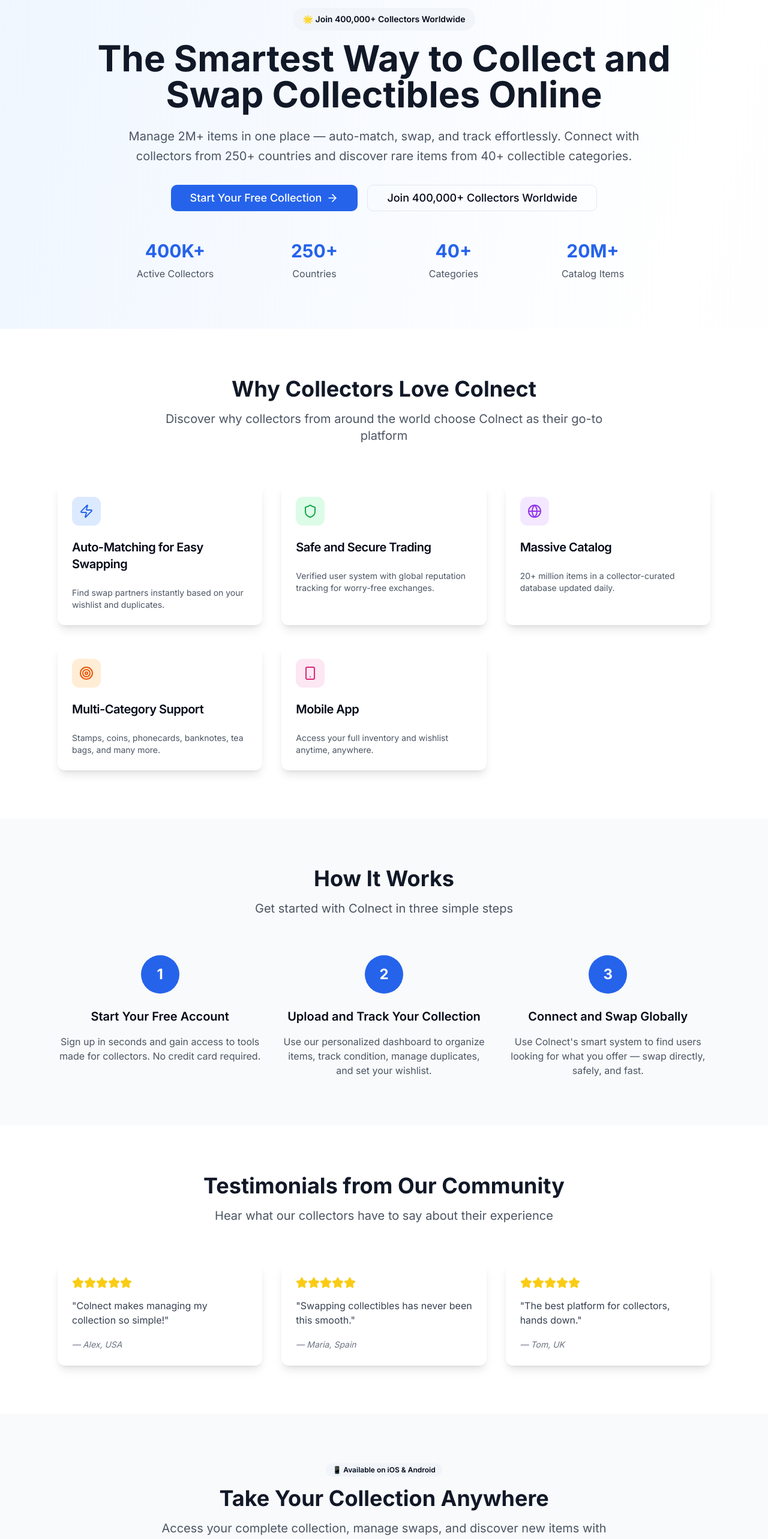
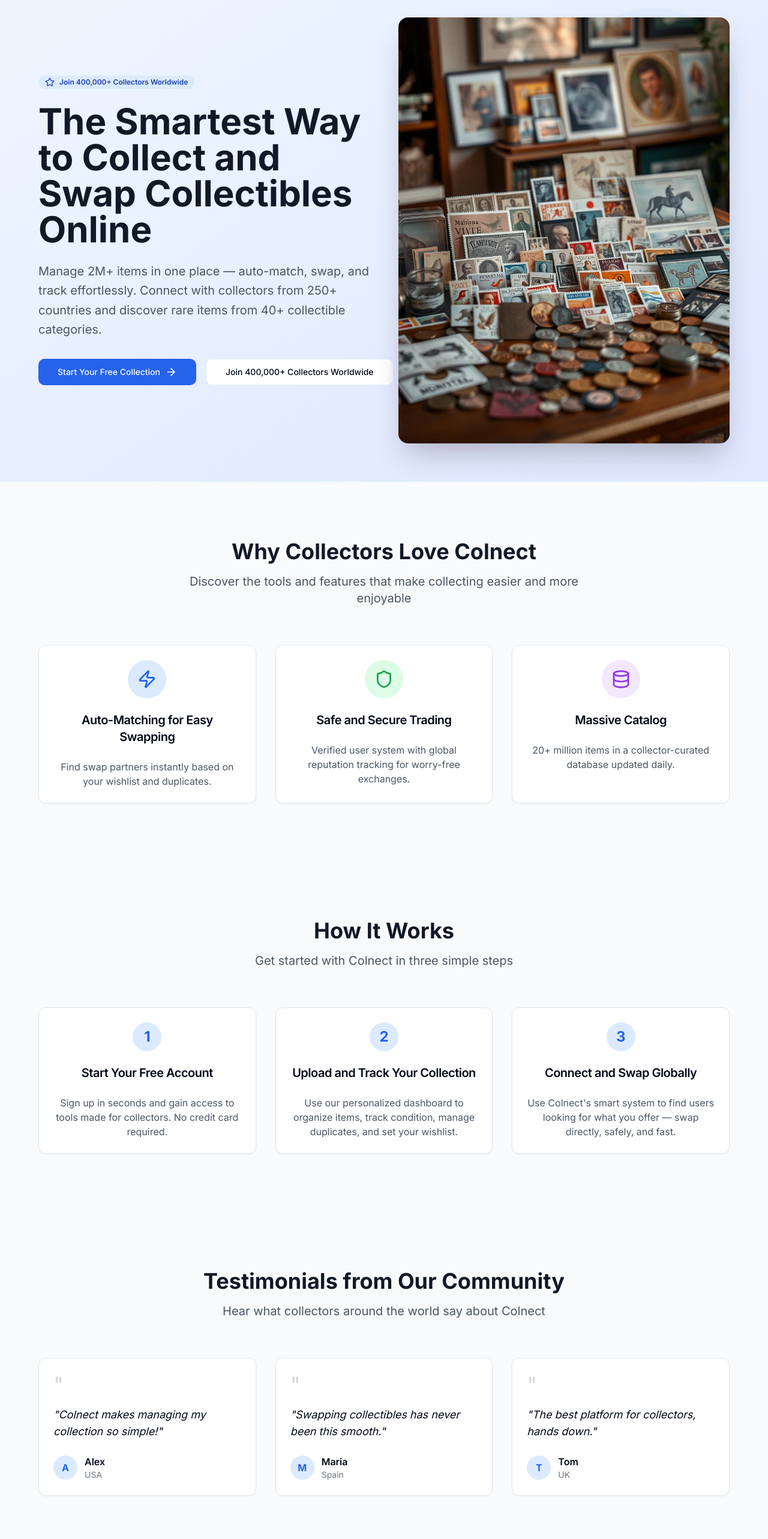
Before and after one commit to emaistia/colnect-eng, a Next.js app: page / in a window 1280 px wide. Shown: the part 140-2705 px from the top of the page at 60% size. Built offline with nearby package versions, Linux system fonts and the light colour scheme.

Commit message:
feat: update content to match PDF while preserving v40 design
Update all content to match PDF specifications while keeping v40 design intact.

#VERCEL_SKIP

Co-authored-by: null <215153435+emaistia@users.noreply.github.com>

```diff
--- a/app/components/faq-section.tsx
+++ b/app/components/faq-section.tsx
@@ -38,8 +38,8 @@ export function FAQSection() {
               Can I trade coins and stamps internationally?
             </AccordionTrigger>
             <AccordionContent className="px-6 pb-4 text-gray-600">
-              Colnect connects collectors from 250+ countries worldwide. You can safely trade coins, stamps, and other
-              collectibles internationally with our verified user system.
+              Absolutely! Colnect connects collectors from 250+ countries worldwide. You can safely trade coins, stamps,
+              and other collectibles internationally with our verified user system.
             </AccordionContent>
           </AccordionItem>
 
--- a/app/layout.tsx
+++ b/app/layout.tsx
@@ -10,8 +10,9 @@ const inter = Inter({ subsets: ["latin"] })
 export const metadata: Metadata = {
   title: "Colnect - The Smartest Way to Collect and Swap Collectibles Online",
   description:
-    "Track, catalog, and exchange rare items from 40+ collectible categories. Join 400,000+ collectors in 250+ countries. Auto-match, swap, and track effortlessly.",
-  keywords: "collectibles, stamps, coins, trading cards, swap, collect, catalog, collectors community",
+    "Manage 2M+ items in one place — auto-match, swap, and track effortlessly. Connect with collectors from 250+ countries and discover rare items from 40+ collectible categories.",
+  keywords:
+    "collectibles, stamps, coins, trading cards, swap, collect, catalog, collectors community, auto-matching, secure trading",
   openGraph: {
     title: "Colnect - The Smartest Way to Collect and Swap Collectibles Online",
     description: "Manage 2M+ items in one place — auto-match, swap, and track effortlessly",
--- a/app/page.tsx
+++ b/app/page.tsx
@@ -4,9 +4,9 @@ import { useState } from "react"
 import Image from "next/image"
 import Link from "next/link"
 import { Button } from "@/components/ui/button"
-import { Card, CardContent, CardDescription, CardHeader, CardTitle } from "@/components/ui/card"
+import { Card, CardContent, CardHeader, CardTitle } from "@/components/ui/card"
 import { Badge } from "@/components/ui/badge"
-import { ArrowRight, Globe, Shield, Smartphone, Star, Zap, Target } from "lucide-react"
+import { ArrowRight, Shield, Star, Zap, Database, CheckCircle } from "lucide-react"
 import { EmailSignupForm } from "./components/email-signup-form"
 import { SignupModal } from "./components/signup-modal"
 import { FAQSection } from "./components/faq-section"
@@ -38,239 +38,235 @@ export default function LandingPage() {
       </header>
 
       {/* Hero Section - Updated with PDF content */}
-      <section className="py-20 px-4">
-        <div className="container mx-auto text-center max-w-6xl">
-          <div className="mb-8">
-            <Badge variant="secondary" className="mb-4 px-4 py-2 text-sm">
-              🌟 Join 400,000+ Collectors Worldwide
+      <section className="pt-24 pb-16 bg-gradient-to-br from-blue-50 to-indigo-100">
+        <div className="container mx-auto px-4">
+          <div className="max-w-6xl mx-auto">
+            <div className="grid lg:grid-cols-2 gap-12 items-center">
+              <div className="text-center lg:text-left">
+                <Badge className="mb-6 bg-blue-100 text-blue-800 hover:bg-blue-200">
+                  <Star className="w-4 h-4 mr-2" />
+                  Join 400,000+ Collectors Worldwide
                 </Badge>
                 <h1 className="text-4xl md:text-6xl font-bold text-gray-900 mb-6 leading-tight">
                   The Smartest Way to Collect and Swap Collectibles Online
                 </h1>
-            <p className="text-xl text-gray-600 mb-8 max-w-4xl mx-auto leading-relaxed">
+                <p className="text-xl text-gray-600 mb-8 leading-relaxed">
                   Manage 2M+ items in one place — auto-match, swap, and track effortlessly. Connect with collectors from
                   250+ countries and discover rare items from 40+ collectible categories.
                 </p>
+                <div className="flex flex-col sm:flex-row gap-4 justify-center lg:justify-start">
+                  <Button size="lg" className="bg-blue-600 hover:bg-blue-700">
+                    Start Your Free Collection
+                    <ArrowRight className="ml-2 h-5 w-5" />
+                  </Button>
+                  <Button size="lg" variant="outline">
+                    Join 400,000+ Collectors Worldwide
+                  </Button>
+                </div>
               </div>
 
-          <div className="flex flex-col sm:flex-row gap-4 justify-center items-center mb-12">
-            <Button
-              size="lg"
-              onClick={() => setShowSignupModal(true)}
-              className="bg-blue-600 hover:bg-blue-700 text-white px-8 py-4 text-lg"
-            >
-              Start Your Free Collection <ArrowRight className="ml-2 h-5 w-5" />
-            </Button>
-            <Button size="lg" variant="outline" asChild className="px-8 py-4 text-lg bg-transparent">
-              <Link href="https://colnect.com/en/collectors" target="_blank">
-                Join 400,000+ Collectors Worldwide
-              </Link>
-            </Button>
+              <div className="relative">
+                <div className="relative z-10">
+                  <Image
+                    src="/images/collection-image.jpeg"
+                    alt="Stamp and coin collection on display - Colnect collector platform"
+                    width={600}
+                    height={400}
+                    className="rounded-2xl shadow-2xl"
+                  />
                 </div>
-
-          {/* Stats */}
-          <div className="grid grid-cols-2 md:grid-cols-4 gap-8 max-w-4xl mx-auto">
-            <div className="text-center">
-              <div className="text-3xl font-bold text-blue-600 mb-2">400K+</div>
-              <div className="text-gray-600">Active Collectors</div>
+                <div className="absolute -top-4 -right-4 w-72 h-72 bg-blue-200 rounded-full opacity-20"></div>
+                <div className="absolute -bottom-4 -left-4 w-64 h-64 bg-purple-200 rounded-full opacity-20"></div>
               </div>
-            <div className="text-center">
-              <div className="text-3xl font-bold text-blue-600 mb-2">250+</div>
-              <div className="text-gray-600">Countries</div>
-            </div>
-            <div className="text-center">
-              <div className="text-3xl font-bold text-blue-600 mb-2">40+</div>
-              <div className="text-gray-600">Categories</div>
-            </div>
-            <div className="text-center">
-              <div className="text-3xl font-bold text-blue-600 mb-2">20M+</div>
-              <div className="text-gray-600">Catalog Items</div>
             </div>
           </div>
         </div>
       </section>
 
       {/* Features Section - Updated with PDF headings */}
-      <section className="py-20 px-4 bg-white">
-        <div className="container mx-auto max-w-6xl">
+      <section id="features" className="py-24 bg-gray-50">
+        <div className="container mx-auto px-4">
+          <div className="max-w-6xl mx-auto">
             <div className="text-center mb-16">
               <h2 className="text-3xl md:text-4xl font-bold text-gray-900 mb-4">Why Collectors Love Colnect</h2>
-            <p className="text-xl text-gray-600 max-w-3xl mx-auto">
-              Discover why collectors from around the world choose Colnect as their go-to platform
+              <p className="text-xl text-gray-600 max-w-2xl mx-auto">
+                Discover the tools and features that make collecting easier and more enjoyable
               </p>
             </div>
 
-          <div className="grid md:grid-cols-2 lg:grid-cols-3 gap-8">
-            <Card className="border-0 shadow-lg hover:shadow-xl transition-shadow">
+            <div className="grid md:grid-cols-3 gap-8">
+              <Card className="text-center hover:shadow-lg transition-shadow">
                 <CardHeader>
-                <div className="w-12 h-12 bg-blue-100 rounded-lg flex items-center justify-center mb-4">
-                  <Zap className="h-6 w-6 text-blue-600" />
+                  <div className="mx-auto w-16 h-16 bg-blue-100 rounded-full flex items-center justify-center mb-4">
+                    <Zap className="h-8 w-8 text-blue-600" />
                   </div>
-                <CardTitle className="text-xl">
+                  <CardTitle className="text-xl mb-2">
                     <h3>Auto-Matching for Easy Swapping</h3>
                   </CardTitle>
                 </CardHeader>
                 <CardContent>
-                <CardDescription className="text-gray-600">
-                  Find swap partners instantly based on your wishlist and duplicates.
-                </CardDescription>
+                  <p className="text-gray-600">Find swap partners instantly based on your wishlist and duplicates.</p>
                 </CardContent>
               </Card>
 
-            <Card className="border-0 shadow-lg hover:shadow-xl transition-shadow">
+              <Card className="text-center hover:shadow-lg transition-shadow">
                 <CardHeader>
-                <div className="w-12 h-12 bg-green-100 rounded-lg flex items-center justify-center mb-4">
-                  <Shield className="h-6 w-6 text-green-600" />
+                  <div className="mx-auto w-16 h-16 bg-green-100 rounded-full flex items-center justify-center mb-4">
+                    <Shield className="h-8 w-8 text-green-600" />
                   </div>
-                <CardTitle className="text-xl">
+                  <CardTitle className="text-xl mb-2">
                     <h3>Safe and Secure Trading</h3>
                   </CardTitle>
                 </CardHeader>
                 <CardContent>
-                <CardDescription className="text-gray-600">
+                  <p className="text-gray-600">
                     Verified user system with global reputation tracking for worry-free exchanges.
-                </CardDescription>
+                  </p>
                 </CardContent>
               </Card>
 
-            <Card className="border-0 shadow-lg hover:shadow-xl transition-shadow">
+              <Card className="text-center hover:shadow-lg transition-shadow">
                 <CardHeader>
-                <div className="w-12 h-12 bg-purple-100 rounded-lg flex items-center justify-center mb-4">
-                  <Globe className="h-6 w-6 text-purple-600" />
+                  <div className="mx-auto w-16 h-16 bg-purple-100 rounded-full flex items-center justify-center mb-4">
+                    <Database className="h-8 w-8 text-purple-600" />
                   </div>
-                <CardTitle className="text-xl">Massive Catalog</CardTitle>
+                  <CardTitle className="text-xl mb-2">
+                    <h3>Massive Catalog</h3>
+                  </CardTitle>
                 </CardHeader>
                 <CardContent>
-                <CardDescription className="text-gray-600">
-                  20+ million items in a collector-curated database updated daily.
-                </CardDescription>
+                  <p className="text-gray-600">20+ million items in a collector-curated database updated daily.</p>
                 </CardContent>
               </Card>
-
-            <Card className="border-0 shadow-lg hover:shadow-xl transition-shadow">
-              <CardHeader>
-                <div className="w-12 h-12 bg-orange-100 rounded-lg flex items-center justify-center mb-4">
-                  <Target className="h-6 w-6 text-orange-600" />
             </div>
-                <CardTitle className="text-xl">Multi-Category Support</CardTitle>
-              </CardHeader>
-              <CardContent>
-                <CardDescription className="text-gray-600">
-                  Stamps, coins, phonecards, banknotes, tea bags, and many more.
-                </CardDescription>
-              </CardContent>
-            </Card>
-
-            <Card className="border-0 shadow-lg hover:shadow-xl transition-shadow">
-              <CardHeader>
-                <div className="w-12 h-12 bg-pink-100 rounded-lg flex items-center justify-center mb-4">
-                  <Smartphone className="h-6 w-6 text-pink-600" />
-                </div>
-                <CardTitle className="text-xl">Mobile App</CardTitle>
-              </CardHeader>
-              <CardContent>
-                <CardDescription className="text-gray-600">
-                  Access your full inventory and wishlist anytime, anywhere.
-                </CardDescription>
-              </CardContent>
-            </Card>
           </div>
         </div>
       </section>
 
       {/* How It Works Section - Updated with PDF headings */}
-      <section className="py-20 px-4 bg-gray-50">
-        <div className="container mx-auto max-w-6xl">
+      <section className="py-24 bg-gray-50">
+        <div className="container mx-auto px-4">
+          <div className="max-w-6xl mx-auto">
             <div className="text-center mb-16">
               <h2 className="text-3xl md:text-4xl font-bold text-gray-900 mb-4">How It Works</h2>
-            <p className="text-xl text-gray-600 max-w-3xl mx-auto">Get started with Colnect in three simple steps</p>
+              <p className="text-xl text-gray-600 max-w-2xl mx-auto">Get started with Colnect in three simple steps</p>
             </div>
 
             <div className="grid md:grid-cols-3 gap-8">
-            <div className="text-center">
-              <div className="w-16 h-16 bg-blue-600 text-white rounded-full flex items-center justify-center text-2xl font-bold mx-auto mb-6">
-                1
+              <Card className="text-center hover:shadow-lg transition-shadow">
+                <CardHeader>
+                  <div className="mx-auto w-12 h-12 bg-blue-100 rounded-full flex items-center justify-center mb-4">
+                    <span className="text-2xl font-bold text-blue-600">1</span>
                   </div>
-              <h3 className="text-xl font-semibold mb-4">Start Your Free Account</h3>
+                  <CardTitle className="text-xl mb-2">
+                    <h3>Start Your Free Account</h3>
+                  </CardTitle>
+                </CardHeader>
+                <CardContent>
                   <p className="text-gray-600">
                     Sign up in seconds and gain access to tools made for collectors. No credit card required.
                   </p>
+                </CardContent>
+              </Card>
+
+              <Card className="text-center hover:shadow-lg transition-shadow">
+                <CardHeader>
+                  <div className="mx-auto w-12 h-12 bg-blue-100 rounded-full flex items-center justify-center mb-4">
+                    <span className="text-2xl font-bold text-blue-600">2</span>
                   </div>
-
-            <div className="text-center">
-              <div className="w-16 h-16 bg-blue-600 text-white rounded-full flex items-center justify-center text-2xl font-bold mx-auto mb-6">
-                2
-              </div>
-              <h3 className="text-xl font-semibold mb-4">Upload and Track Your Collection</h3>
+                  <CardTitle className="text-xl mb-2">
+                    <h3>Upload and Track Your Collection</h3>
+                  </CardTitle>
+                </CardHeader>
+                <CardContent>
                   <p className="text-gray-600">
                     Use our personalized dashboard to organize items, track condition, manage duplicates, and set your
                     wishlist.
                   </p>
+                </CardContent>
+              </Card>
+
+              <Card className="text-center hover:shadow-lg transition-shadow">
+                <CardHeader>
+                  <div className="mx-auto w-12 h-12 bg-blue-100 rounded-full flex items-center justify-center mb-4">
+                    <span className="text-2xl font-bold text-blue-600">3</span>
                   </div>
-
-            <div className="text-center">
-              <div className="w-16 h-16 bg-blue-600 text-white rounded-full flex items-center justify-center text-2xl font-bold mx-auto mb-6">
-                3
-              </div>
-              <h3 className="text-xl font-semibold mb-4">Connect and Swap Globally</h3>
+                  <CardTitle className="text-xl mb-2">
+                    <h3>Connect and Swap Globally</h3>
+                  </CardTitle>
+                </CardHeader>
+                <CardContent>
                   <p className="text-gray-600">
-                Use Colnect's smart system to find users looking for what you offer — swap directly, safely, and fast.
+                    Use Colnect's smart system to find users looking for what you offer — swap directly, safely, and
+                    fast.
                   </p>
+                </CardContent>
+              </Card>
             </div>
           </div>
         </div>
       </section>
 
       {/* Testimonials Section - Updated with PDF testimonials */}
-      <section className="py-20 px-4 bg-white">
-        <div className="container mx-auto max-w-6xl">
+      <section className="py-24 bg-gray-50">
+        <div className="container mx-auto px-4">
+          <div className="max-w-6xl mx-auto">
             <div className="text-center mb-16">
               <h2 className="text-3xl md:text-4xl font-bold text-gray-900 mb-4">Testimonials from Our Community</h2>
-            <p className="text-xl text-gray-600 max-w-3xl mx-auto">
-              Hear what our collectors have to say about their experience
+              <p className="text-xl text-gray-600 max-w-2xl mx-auto">
+                Hear what collectors around the world say about Colnect
               </p>
             </div>
 
             <div className="grid md:grid-cols-3 gap-8">
-            <Card className="border-0 shadow-lg">
+              <Card className="hover:shadow-lg transition-shadow">
                 <CardContent className="p-6">
-                <div className="flex items-center mb-4">
-                  {[...Array(5)].map((_, i) => (
-                    <Star key={i} className="h-5 w-5 text-yellow-400 fill-current" />
-                  ))}
+                  <div className="mb-4 text-4xl text-gray-300">"</div>
+                  <p className="text-lg mb-6 italic">"Colnect makes managing my collection so simple!"</p>
+                  <div className="flex items-center">
+                    <div className="w-10 h-10 bg-blue-100 rounded-full flex items-center justify-center mr-3">
+                      <span className="font-bold text-blue-600">A</span>
                     </div>
-                <blockquote className="text-gray-700 mb-4">
-                  "Colnect makes managing my collection so simple!"
-                </blockquote>
-                <cite className="text-sm text-gray-500">— Alex, USA</cite>
+                    <div>
+                      <p className="font-semibold">Alex</p>
+                      <p className="text-sm text-gray-500">USA</p>
+                    </div>
+                  </div>
                 </CardContent>
               </Card>
 
-            <Card className="border-0 shadow-lg">
+              <Card className="hover:shadow-lg transition-shadow">
                 <CardContent className="p-6">
-                <div className="flex items-center mb-4">
-                  {[...Array(5)].map((_, i) => (
-                    <Star key={i} className="h-5 w-5 text-yellow-400 fill-current" />
-                  ))}
+                  <div className="mb-4 text-4xl text-gray-300">"</div>
+                  <p className="text-lg mb-6 italic">"Swapping collectibles has never been this smooth."</p>
+                  <div className="flex items-center">
+                    <div className="w-10 h-10 bg-blue-100 rounded-full flex items-center justify-center mr-3">
+                      <span className="font-bold text-blue-600">M</span>
                     </div>
-                <blockquote className="text-gray-700 mb-4">
-                  "Swapping collectibles has never been this smooth."
-                </blockquote>
-                <cite className="text-sm text-gray-500">— Maria, Spain</cite>
+                    <div>
+                      <p className="font-semibold">Maria</p>
+                      <p className="text-sm text-gray-500">Spain</p>
+                    </div>
+                  </div>
                 </CardContent>
               </Card>
 
-            <Card className="border-0 shadow-lg">
+              <Card className="hover:shadow-lg transition-shadow">
                 <CardContent className="p-6">
-                <div className="flex items-center mb-4">
-                  {[...Array(5)].map((_, i) => (
-                    <Star key={i} className="h-5 w-5 text-yellow-400 fill-current" />
-                  ))}
+                  <div className="mb-4 text-4xl text-gray-300">"</div>
+                  <p className="text-lg mb-6 italic">"The best platform for collectors, hands down."</p>
+                  <div className="flex items-center">
+                    <div className="w-10 h-10 bg-blue-100 rounded-full flex items-center justify-center mr-3">
+                      <span className="font-bold text-blue-600">T</span>
                     </div>
-                <blockquote className="text-gray-700 mb-4">"The best platform for collectors, hands down."</blockquote>
-                <cite className="text-sm text-gray-500">— Tom, UK</cite>
+                    <div>
+                      <p className="font-semibold">Tom</p>
+                      <p className="text-sm text-gray-500">UK</p>
+                    </div>
+                  </div>
                 </CardContent>
               </Card>
+            </div>
           </div>
         </div>
       </section>
@@ -296,6 +292,45 @@ export default function LandingPage() {
               source="landing-page"
               medium="email-signup"
             />
+          </div>
+        </div>
+      </section>
+
+      {/* Final CTA Section - Updated with PDF CTAs */}
+      <section className="py-16 bg-blue-600 text-white">
+        <div className="container mx-auto px-4 text-center">
+          <div className="max-w-3xl mx-auto">
+            <h2 className="text-3xl md:text-4xl font-bold mb-4">Ready to Start Your Collecting Journey?</h2>
+            <p className="text-xl mb-8 opacity-90">
+              Manage 2M+ items in one place — auto-match, swap, and track effortlessly
+            </p>
+            <div className="flex flex-col sm:flex-row gap-4 justify-center mb-8">
+              <Button size="lg" className="bg-white text-blue-600 hover:bg-gray-100">
+                Start Your Free Collection
+                <ArrowRight className="ml-2 h-5 w-5" />
+              </Button>
+              <Button
+                size="lg"
+                variant="outline"
+                className="border-white text-white hover:bg-white hover:text-blue-600 bg-transparent"
+              >
+                Join 400,000+ Collectors Worldwide
+              </Button>
+            </div>
+            <div className="flex items-center justify-center gap-4 text-sm opacity-75">
+              <div className="flex items-center gap-2">
+                <CheckCircle className="h-4 w-4" />
+                <span>Free to start</span>
+              </div>
+              <div className="flex items-center gap-2">
+                <CheckCircle className="h-4 w-4" />
+                <span>No credit card required</span>
+              </div>
+              <div className="flex items-center gap-2">
+                <CheckCircle className="h-4 w-4" />
+                <span>Join 400K+ collectors</span>
+              </div>
+            </div>
           </div>
         </div>
       </section>
```
Lines whose indentation alone changed are shown as unchanged.
